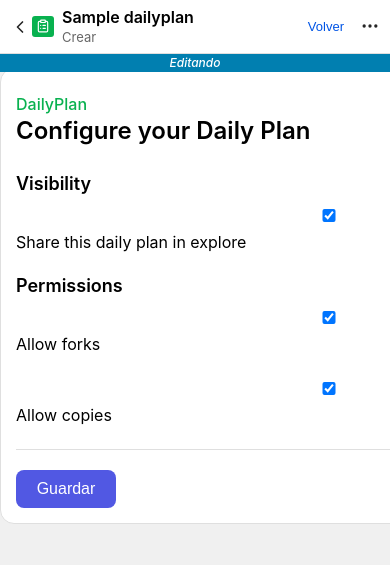
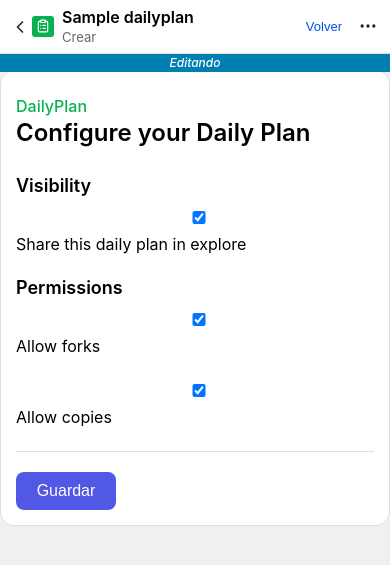
Before and after one commit to DidesCabrera/erp-django, a Django app: page /app/dailyplans/1/configure/ in a window 390 px wide. Shown: the top 565 px of the page. Run offline with Django 4.2, Linux system fonts and the light colour scheme; a user stored in the database is signed in; tables that the repository leaves empty hold one stand-in row (values such as "Sample post"); data that the repository does not hold is empty.

Commit message:
Mejoras mobile: ajustes navegacion crear y tamaño modal

```diff
--- a/notas/static/notas/css/components/header.css
+++ b/notas/static/notas/css/components/header.css
@@ -114,6 +114,7 @@
 
 .more-horizontal-icon{
   margin-top: 3px;
+  margin-right: 2px;
   height: 20px;
   width: 20px;
   color: #262626;
--- a/notas/static/notas/css/components/modal_create.css
+++ b/notas/static/notas/css/components/modal_create.css
@@ -1,9 +1,15 @@
+
+
 .page.page-modal{
     display: flex;
     align-items: center;
     justify-content: center;
-    width: 650px;
+    width: 100%;
+    max-width: 650px;
+    margin: 0 auto;
+    margin-top: 16px;
 }
+
 
 .wrap-page-modal{
     padding-top: 10px;
```
Also changed, not shown: notas/actions/constants.py (+4 -4 lines).
